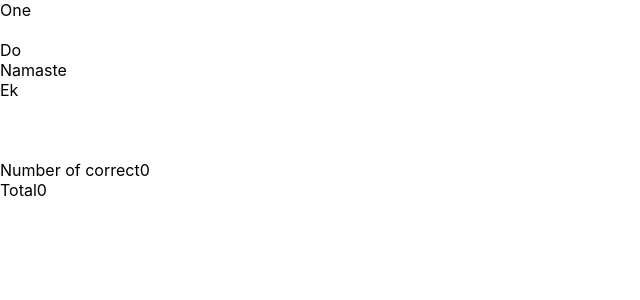
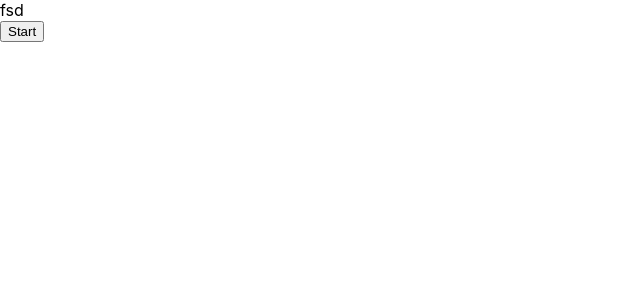
Before and after one commit to TAQ2/hindi-flashcards, a React (Create React App) app: page / in a window 1280 px wide. Shown: the top 300 px of the page, without its empty margins (0-640 px from the left). Built offline with nearby package versions, Linux system fonts and the light colour scheme.

Commit message:
set up for start up screen

```diff
--- a/package.json
+++ b/package.json
@@ -43,6 +43,7 @@
     ]
   },
   "devDependencies": {
+    "csvtojson": "^2.0.10",
     "husky": "^4.2.1"
   }
 }
--- a/src/App.js
+++ b/src/App.js
@@ -1,83 +1,24 @@
 import React, { useState } from "react";
 
-import {
-  shuffle,
-  calculateChoices,
-  calculateCorrectAnswerTotal
-} from "./logic";
+import Quiz from "./Quiz";
 import { words } from "./data";
+import SetupScreen from "./SetupScreen";
 
-function App() {
-  const [history, setHistory] = useState([]);
-  const [selectedAnswer, setSelectedAnswer] = useState(null);
-  const [questions, setQuestions] = useState(shuffle([...words]));
+export default function App() {
+  const [hasStarted, setHasStarted] = useState(false);
+  const [config, setConfig] = useState({
+    questionCount: words.length
+  });
 
-  const currentQuestion = questions[questions.length - 1];
-  const [choices, setChoices] = useState(
-    calculateChoices(currentQuestion, words)
-  );
-
-  const handleConfirmAnswer = (question, choices, answer) => () => {
-    setSelectedAnswer(null);
-    setHistory([
-      ...history,
-      {
-        questionType: "WORD",
-        question,
-        choices,
-        answer
-        // @Incomplete - whether the question was asked in english or hindi or english pronunciation
-      }
-    ]);
-
-    const newQuestions = questions.filter((_, i) => i !== questions.length - 1); // @Cleanup - probably a better way to do that
-    setQuestions(newQuestions);
-    setChoices(calculateChoices(newQuestions[newQuestions.length - 1], words));
-  };
-
-  const correctAnswerTotal = calculateCorrectAnswerTotal(history);
-
-  if (questions.length === 0) {
+  if (hasStarted) {
+    return <Quiz />;
+  } else {
     return (
-      <div>
-        <div>End of questions</div>
-        <div>Number of correct{correctAnswerTotal}</div>
-        <div>Total{history.length}</div>
-      </div>
+      <SetupScreen
+        setHasStarted={setHasStarted}
+        config={config}
+        setConfig={setConfig}
+      />
     );
   }
-
-  return (
-    <div>
-      <div>{currentQuestion.english}</div>
-      <br />
-      {choices.map((choice, i) => (
-        <div
-          key={i}
-          onClick={() => setSelectedAnswer(choice)}
-          style={{ color: selectedAnswer === choice ? "red" : "black" }}
-        >
-          {choice.englishPronunciation}
-        </div>
-      ))}
-      {selectedAnswer != null && (
-        <button
-          onClick={handleConfirmAnswer(
-            currentQuestion,
-            choices,
-            selectedAnswer
-          )}
-        >
-          Confirmation
-        </button>
-      )}
-      <br />
-      <br />
-      <br />
-      <div>Number of correct{correctAnswerTotal}</div>
-      <div>Total{history.length}</div>
-    </div>
-  );
 }
-
-export default App;
--- /dev/null
+++ b/src/Quiz.js
@@ -0,0 +1,83 @@
+import React, { useState } from "react";
+
+import {
+  shuffle,
+  calculateChoices,
+  calculateCorrectAnswerTotal
+} from "./logic";
+import { words } from "./data";
+
+function App() {
+  const [history, setHistory] = useState([]);
+  const [selectedAnswer, setSelectedAnswer] = useState(null);
+  const [questions, setQuestions] = useState(shuffle([...words]));
+
+  const currentQuestion = questions[questions.length - 1];
+  const [choices, setChoices] = useState(
+    calculateChoices(currentQuestion, words)
+  );
+
+  const handleConfirmAnswer = (question, choices, answer) => () => {
+    setSelectedAnswer(null);
+    setHistory([
+      ...history,
+      {
+        questionType: "WORD",
+        question,
+        choices,
+        answer
+        // @Incomplete - whether the question was asked in english or hindi or english pronunciation
+      }
+    ]);
+
+    const newQuestions = questions.filter((_, i) => i !== questions.length - 1); // @Cleanup - probably a better way to do that
+    setQuestions(newQuestions);
+    setChoices(calculateChoices(newQuestions[newQuestions.length - 1], words));
+  };
+
+  const correctAnswerTotal = calculateCorrectAnswerTotal(history);
+
+  if (questions.length === 0) {
+    return (
+      <div>
+        <div>End of questions</div>
+        <div>Number of correct{correctAnswerTotal}</div>
+        <div>Total{history.length}</div>
+      </div>
+    );
+  }
+
+  return (
+    <div>
+      <div>{currentQuestion.english}</div>
+      <br />
+      {choices.map((choice, i) => (
+        <div
+          key={i}
+          onClick={() => setSelectedAnswer(choice)}
+          style={{ color: selectedAnswer === choice ? "red" : "black" }}
+        >
+          {choice.englishPronunciation}
+        </div>
+      ))}
+      {selectedAnswer != null && (
+        <button
+          onClick={handleConfirmAnswer(
+            currentQuestion,
+            choices,
+            selectedAnswer
+          )}
+        >
+          Confirmation
+        </button>
+      )}
+      <br />
+      <br />
+      <br />
+      <div>Number of correct{correctAnswerTotal}</div>
+      <div>Total{history.length}</div>
+    </div>
+  );
+}
+
+export default App;
--- /dev/null
+++ b/src/SetupScreen.js
@@ -0,0 +1,10 @@
+import React from "react";
+
+export default function SetupScreen({ setHasStarted, config, setConfig }) {
+  return (
+    <div>
+      <div>fsd</div>
+      <button onClick={() => setHasStarted(true)}>Start</button>
+    </div>
+  );
+}
```
Also changed, not shown: 2 other files (tests, documents, lock files or other folders).
